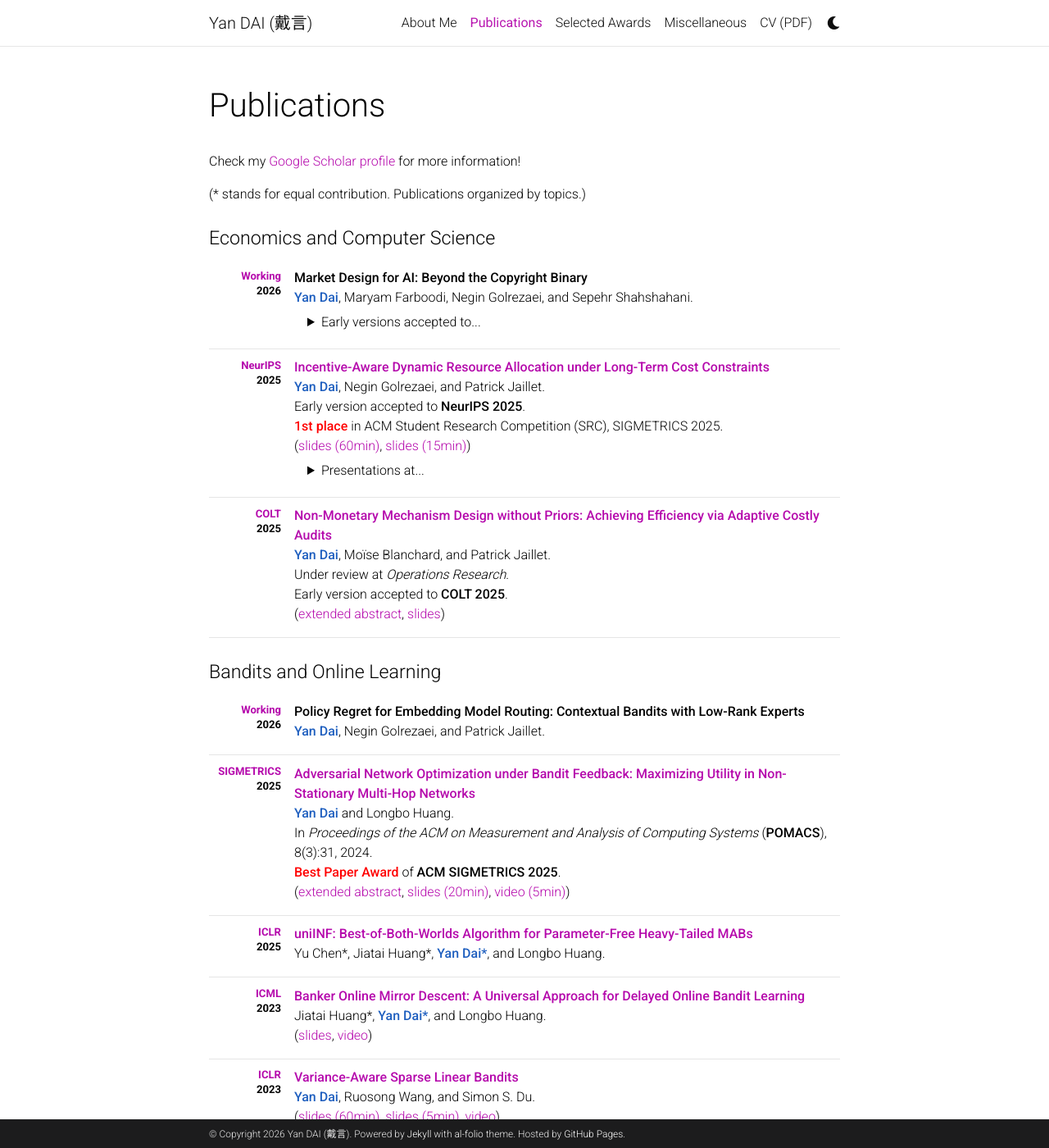
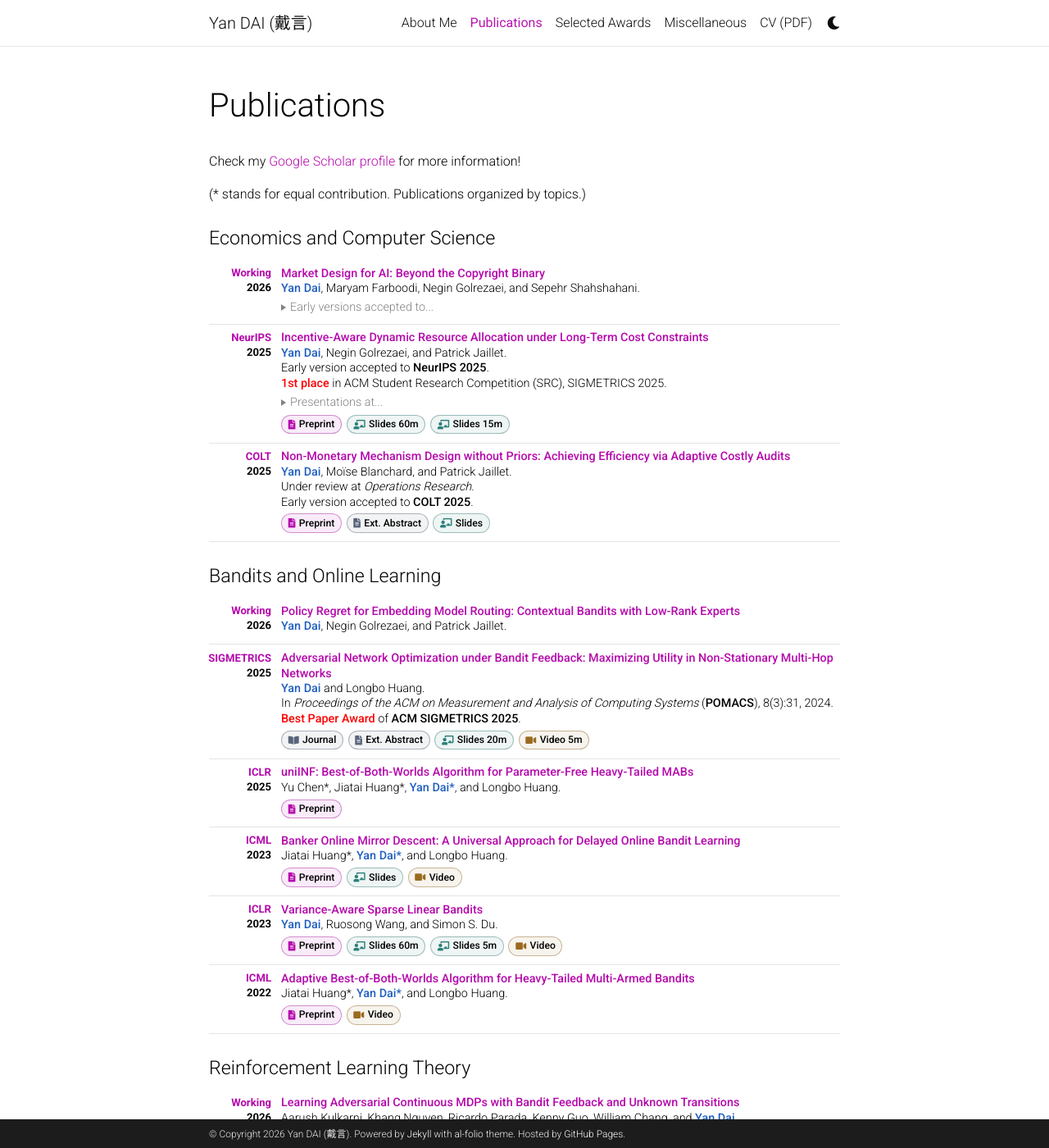
Before and after one commit to yandaichn/yandaichn.github.io, a Jekyll site: the page built from _pages/publications.md, in a window 1280 px wide and 1400 px high. Shown: the whole window at 82% size. Built offline with Jekyll 4.4.1, drawn with Linux system fonts in a browser that asks for light colours; comment, search, counter and statistics services are not loaded; a style sheet for code colours, icons or effects is not loaded; some of the changed text lies outside the part shown.

Commit message:
pub style

```diff
--- /dev/null
+++ b/_includes/pub-links.html
@@ -0,0 +1,27 @@
+{%- assign rows = include.links | newline_to_br | split: '<br />' -%}
+<div class="pub-links">
+  {%- for row in rows -%}
+    {%- assign item = row | strip -%}
+    {%- if item != "" -%}
+      {%- assign parts = item | split: "|" -%}
+      {%- assign label = parts[0] | strip -%}
+      {%- assign url = parts[1] | strip -%}
+      {%- assign kind = parts[2] | strip | default: "link" -%}
+      {%- assign icon = "fa-external-link-alt" -%}
+      {%- if kind == "paper" -%}
+        {%- assign icon = "fa-file-alt" -%}
+      {%- elsif kind == "abstract" -%}
+        {%- assign icon = "fa-file-alt" -%}
+      {%- elsif kind == "journal" -%}
+        {%- assign icon = "fa-book-open" -%}
+      {%- elsif kind == "slides" -%}
+        {%- assign icon = "fa-chalkboard-teacher" -%}
+      {%- elsif kind == "video" -%}
+        {%- assign icon = "fa-video" -%}
+      {%- endif -%}
+      <a class="pub-link pub-link-{{ kind }}" href="{{ url }}" target="_blank" rel="noopener">
+        <i class="fas {{ icon }}" aria-hidden="true"></i><span>{{ label }}</span>
+      </a>
+    {%- endif -%}
+  {%- endfor -%}
+</div>
--- a/_pages/publications.md
+++ b/_pages/publications.md
@@ -13,9 +13,8 @@ Check my [Google Scholar profile](https://scholar.google.com/citations?user=gkG4
 # Economics and Computer Science
 <ul class="pub-list">
 {% capture pub %}
-**Market Design for AI: Beyond the Copyright Binary**
+<span class="pub-title">Market Design for AI: Beyond the Copyright Binary</span>
 **<span class="author-highlight">Yan Dai</span>**, Maryam Farboodi, Negin Golrezaei, and Sepehr Shahshahani.
-
 <details markdown="block">
 <summary>Early versions accepted to...</summary>
 
@@ -30,12 +29,10 @@ Check my [Google Scholar profile](https://scholar.google.com/citations?user=gkG4
 {% include pub-item.html venue="Working" year="2026" content=pub %}
 
 {% capture pub %}
-**[Incentive-Aware Dynamic Resource Allocation under Long-Term Cost Constraints](https://arxiv.org/abs/2507.09473)**
+<span class="pub-title">Incentive-Aware Dynamic Resource Allocation under Long-Term Cost Constraints</span>
 **<span class="author-highlight">Yan Dai</span>**, Negin Golrezaei, and Patrick Jaillet.
 Early version accepted to **NeurIPS 2025**.
 **<font color="red">1st place</font>** in ACM Student Research Competition (SRC), SIGMETRICS 2025.
-([slides (60min)](/files/slides_NeurIPS25_Constr_Alloc_Strategic_Agents.pdf), [slides (15min)](/files/slides_NeurIPS25_Constr_Alloc_Strategic_Agents_Short.pdf))
-
 <details markdown="block">
 <summary>Presentations at...</summary>
 
@@ -45,15 +42,25 @@ Early version accepted to **NeurIPS 2025**.
 [TwoSigma PhD Fellowship Reception](https://www.linkedin.com/posts/two-sigma-investments_two-sigma-2025-phd-fellowship-activity-7432484564134051842-6gzN) (Feb, 2026),
 [Citadel Securities PhD Summit](https://www.citadelsecurities.com/careers/programs-and-events/phd-summit/) (Apr, 2026).
 </details>
+{% include pub-links.html links="
+Preprint|https://arxiv.org/abs/2507.09473|paper
+Slides 60m|/files/slides_NeurIPS25_Constr_Alloc_Strategic_Agents.pdf|slides
+Slides 15m|/files/slides_NeurIPS25_Constr_Alloc_Strategic_Agents_Short.pdf|slides
+" %}
 {% endcapture %}
 {% include pub-item.html venue="NeurIPS" year="2025" content=pub %}
 
 {% capture pub %}
-**[Non-Monetary Mechanism Design without Priors: Achieving Efficiency via Adaptive Costly Audits](https://arxiv.org/abs/2502.08412)**
+<span class="pub-title">Non-Monetary Mechanism Design without Priors: Achieving Efficiency via Adaptive Costly Audits</span>
 **<span class="author-highlight">Yan Dai</span>**, Moïse Blanchard, and Patrick Jaillet.
 Under review at *Operations Research*.
 Early version accepted to **COLT 2025**.
-([extended abstract](https://proceedings.mlr.press/v291/dai25a/dai25a.pdf), [slides](/files/slides_COLT25_Mech_Design_via_Audits.pdf))
+
+{% include pub-links.html links="
+Preprint|https://arxiv.org/abs/2502.08412|paper
+Ext. Abstract|https://proceedings.mlr.press/v291/dai25a/dai25a.pdf|abstract
+Slides|/files/slides_COLT25_Mech_Design_via_Audits.pdf|slides
+" %}
 {% endcapture %}
 {% include pub-item.html venue="COLT" year="2025" content=pub %}
 </ul>
@@ -61,44 +68,69 @@ Early version accepted to **COLT 2025**.
 # Bandits and Online Learning
 <ul class="pub-list">
 {% capture pub %}
-**Policy Regret for Embedding Model Routing: Contextual Bandits with Low-Rank Experts**
+<span class="pub-title">Policy Regret for Embedding Model Routing: Contextual Bandits with Low-Rank Experts</span>
 **<span class="author-highlight">Yan Dai</span>**, Negin Golrezaei, and Patrick Jaillet.
 {% endcapture %}
 {% include pub-item.html venue="Working" year="2026" content=pub %}
 
 {% capture pub %}
-**[Adversarial Network Optimization under Bandit Feedback: Maximizing Utility in Non-Stationary Multi-Hop Networks](https://dl.acm.org/doi/10.1145/3700413)**
+<span class="pub-title">Adversarial Network Optimization under Bandit Feedback: Maximizing Utility in Non-Stationary Multi-Hop Networks</span>
 **<span class="author-highlight">Yan Dai</span>** and Longbo Huang.
 In *Proceedings of the ACM on Measurement and Analysis of Computing Systems* (**POMACS**), 8(3):31, 2024.
 **<font color="red">Best Paper Award</font>** of **ACM SIGMETRICS 2025**.
-([extended abstract](https://dl.acm.org/doi/10.1145/3726854.3727270), [slides (20min)](/files/slides_SIGMETRICS25_ANO_Bandit_Feedback.pdf), [video (5min)](https://youtu.be/DY2Qdu-Gk_8?si=9MKIHiEjfr0beQi4))
+
+{% include pub-links.html links="
+Journal|https://dl.acm.org/doi/10.1145/3700413|journal
+Ext. Abstract|https://dl.acm.org/doi/10.1145/3726854.3727270|abstract
+Slides 20m|/files/slides_SIGMETRICS25_ANO_Bandit_Feedback.pdf|slides
+Video 5m|https://youtu.be/DY2Qdu-Gk_8?si=9MKIHiEjfr0beQi4|video
+" %}
 {% endcapture %}
 {% include pub-item.html venue="SIGMETRICS" year="2025" content=pub %}
 
 {% capture pub %}
-**[uniINF: Best-of-Both-Worlds Algorithm for Parameter-Free Heavy-Tailed MABs](https://arxiv.org/abs/2410.03284)**
+<span class="pub-title">uniINF: Best-of-Both-Worlds Algorithm for Parameter-Free Heavy-Tailed MABs</span>
 Yu Chen\*, Jiatai Huang\*, **<span class="author-highlight">Yan Dai*</span>**, and Longbo Huang.
+
+{% include pub-links.html links="
+Preprint|https://arxiv.org/abs/2410.03284|paper
+" %}
 {% endcapture %}
 {% include pub-item.html venue="ICLR" year="2025" content=pub %}
 
 {% capture pub %}
-**[Banker Online Mirror Descent: A Universal Approach for Delayed Online Bandit Learning](https://arxiv.org/abs/2301.10500)**
+<span class="pub-title">Banker Online Mirror Descent: A Universal Approach for Delayed Online Bandit Learning</span>
 Jiatai Huang\*, **<span class="author-highlight">Yan Dai*</span>**, and Longbo Huang.
-([slides](/files/slides_ICML23_Banker_OMD.pdf), [video](https://icml.cc/virtual/2023/poster/24900))
+
+{% include pub-links.html links="
+Preprint|https://arxiv.org/abs/2301.10500|paper
+Slides|/files/slides_ICML23_Banker_OMD.pdf|slides
+Video|https://icml.cc/virtual/2023/poster/24900|video
+" %}
 {% endcapture %}
 {% include pub-item.html venue="ICML" year="2023" content=pub %}
 
 {% capture pub %}
-**[Variance-Aware Sparse Linear Bandits](https://arxiv.org/abs/2205.13450)**
+<span class="pub-title">Variance-Aware Sparse Linear Bandits</span>
 **<span class="author-highlight">Yan Dai</span>**, Ruosong Wang, and Simon S. Du.
-([slides (60min)](/files/slides_ICLR23_Variance_Aware_Sparse_LinBandits.pdf), [slides (5min)](/files/slides_ICLR23_Variance_Aware_Sparse_LinBandits_Short.pdf), [video](https://iclr.cc/virtual/2023/poster/11675))
+
+{% include pub-links.html links="
+Preprint|https://arxiv.org/abs/2205.13450|paper
+Slides 60m|/files/slides_ICLR23_Variance_Aware_Sparse_LinBandits.pdf|slides
+Slides 5m|/files/slides_ICLR23_Variance_Aware_Sparse_LinBandits_Short.pdf|slides
+Video|https://iclr.cc/virtual/2023/poster/11675|video
+" %}
 {% endcapture %}
 {% include pub-item.html venue="ICLR" year="2023" content=pub %}
 
 {% capture pub %}
-**[Adaptive Best-of-Both-Worlds Algorithm for Heavy-Tailed Multi-Armed Bandits](https://arxiv.org/abs/2201.11921)**
+<span class="pub-title">Adaptive Best-of-Both-Worlds Algorithm for Heavy-Tailed Multi-Armed Bandits</span>
 Jiatai Huang\*, **<span class="author-highlight">Yan Dai*</span>**, and Longbo Huang.
-([video](https://icml.cc/virtual/2022/spotlight/16610))
+
+{% include pub-links.html links="
+Preprint|https://arxiv.org/abs/2201.11921|paper
+Video|https://icml.cc/virtual/2022/spotlight/16610|video
+" %}
 {% endcapture %}
 {% include pub-item.html venue="ICML" year="2022" content=pub %}
 </ul>
@@ -106,29 +138,45 @@ Jiatai Huang\*, **<span class="author-highlight">Yan Dai*</span>**, and Longbo H
 # Reinforcement Learning Theory
 <ul class="pub-list">
 {% capture pub %}
-**Learning Adversarial Continuous MDPs with Bandit Feedback and Unknown Transitions**
+<span class="pub-title">Learning Adversarial Continuous MDPs with Bandit Feedback and Unknown Transitions</span>
 Aarush Kulkarni, Khang Nguyen, Ricardo Parada, Kenny Guo, William Chang, and **<span class="author-highlight">Yan Dai</span>**.
 {% endcapture %}
 {% include pub-item.html venue="Working" year="2026" content=pub %}
 
 {% capture pub %}
-**[Refined Sample Complexity for Markov Games with Independent Linear Function Approximation](https://arxiv.org/abs/2402.07082)**
+<span class="pub-title">Refined Sample Complexity for Markov Games with Independent Linear Function Approximation</span>
 **<span class="author-highlight">Yan Dai</span>**, Qiwen Cui, and Simon S. Du.
-([extended abstract](https://proceedings.mlr.press/v247/dai24a/dai24a.pdf), [slides](/files/slides_COLT24_Linear_Markov_Games.pdf))
+
+{% include pub-links.html links="
+Preprint|https://arxiv.org/abs/2402.07082|paper
+Ext. Abstract|https://proceedings.mlr.press/v247/dai24a/dai24a.pdf|abstract
+Slides|/files/slides_COLT24_Linear_Markov_Games.pdf|slides
+" %}
 {% endcapture %}
 {% include pub-item.html venue="COLT" year="2024" content=pub %}
 
 {% capture pub %}
-**[Refined Regret for Adversarial MDPs with Linear Function Approximation](https://arxiv.org/abs/2301.12942)**
+<span class="pub-title">Refined Regret for Adversarial MDPs with Linear Function Approximation</span>
 **<span class="author-highlight">Yan Dai</span>**, Haipeng Luo, Chen-Yu Wei, and Julian Zimmert.
-([slides (60min)](/files/slides_ICML23_Linear_AMDP.pdf), [slides (5min)](/files/slides_ICML23_Linear_AMDP_Short.pdf), [video](https://icml.cc/virtual/2023/poster/24760))
+
+{% include pub-links.html links="
+Preprint|https://arxiv.org/abs/2301.12942|paper
+Slides 60m|/files/slides_ICML23_Linear_AMDP.pdf|slides
+Slides 5m|/files/slides_ICML23_Linear_AMDP_Short.pdf|slides
+Video|https://icml.cc/virtual/2023/poster/24760|video
+" %}
 {% endcapture %}
 {% include pub-item.html venue="ICML" year="2023" content=pub %}
 
 {% capture pub %}
-**[Follow-the-Perturbed-Leader for Adversarial Markov Decision Processes with Bandit Feedback](https://arxiv.org/abs/2205.13451)**
+<span class="pub-title">Follow-the-Perturbed-Leader for Adversarial Markov Decision Processes with Bandit Feedback</span>
 **<span class="author-highlight">Yan Dai</span>**, Haipeng Luo, and Liyu Chen.
-([slides](/files/slides_NeurIPS22_FTPL_for_AMDP.pdf), [video](https://neurips.cc/virtual/2022/poster/54395))
+
+{% include pub-links.html links="
+Preprint|https://arxiv.org/abs/2205.13451|paper
+Slides|/files/slides_NeurIPS22_FTPL_for_AMDP.pdf|slides
+Video|https://neurips.cc/virtual/2022/poster/54395|video
+" %}
 {% endcapture %}
 {% include pub-item.html venue="NeurIPS" year="2022" content=pub %}
 </ul>
@@ -136,15 +184,24 @@ Aarush Kulkarni, Khang Nguyen, Ricardo Parada, Kenny Guo, William Chang, and **<
 # Deep Learning Theory
 <ul class="pub-list">
 {% capture pub %}
-**[Understanding Adam Optimizer via Online Learning of Updates: Adam is FTRL in Disguise](https://arxiv.org/abs/2402.01567)**
+<span class="pub-title">Understanding Adam Optimizer via Online Learning of Updates: Adam is FTRL in Disguise</span>
 Kwangjun Ahn, Zhiyu Zhang, Yunbum Kook, and **<span class="author-highlight">Yan Dai</span>**.
+
+{% include pub-links.html links="
+Preprint|https://arxiv.org/abs/2402.01567|paper
+" %}
 {% endcapture %}
 {% include pub-item.html venue="ICML" year="2024" content=pub %}
 
 {% capture pub %}
-**[The Crucial Role of Normalization in Sharpness-Aware Minimization](https://arxiv.org/abs/2305.15287)**
+<span class="pub-title">The Crucial Role of Normalization in Sharpness-Aware Minimization</span>
 **<span class="author-highlight">Yan Dai*</span>**, Kwangjun Ahn\*, and Suvrit Sra.
-([slides](/files/slides_NeurIPS23_Normalization_in_SAM.pdf), [video](https://neurips.cc/virtual/2023/poster/69875))
+
+{% include pub-links.html links="
+Preprint|https://arxiv.org/abs/2305.15287|paper
+Slides|/files/slides_NeurIPS23_Normalization_in_SAM.pdf|slides
+Video|https://neurips.cc/virtual/2023/poster/69875|video
+" %}
 {% endcapture %}
 {% include pub-item.html venue="NeurIPS" year="2023" content=pub %}
 </ul>
--- a/_sass/_layout.scss
+++ b/_sass/_layout.scss
@@ -63,6 +63,13 @@ body.sticky-bottom-footer {
   color: var(--author-highlight-color);
 }
 
+.pub-title {
+  display: inline-block;
+  color: var(--global-theme-color);
+  font-weight: 450;
+  line-height: 1.28;
+}
+
 .pub-list {
   list-style: none;
   padding-left: 0;
@@ -70,9 +77,9 @@ body.sticky-bottom-footer {
 
   > li {
     display: grid;
-    grid-template-columns: 5.5rem minmax(0, 1fr);
-    column-gap: 1rem;
-    padding: 0.65rem 0;
+    grid-template-columns: 4.75rem minmax(0, 1fr);
+    column-gap: 0.75rem;
+    padding: 0.48rem 0 0.52rem;
     border-bottom: 1px solid var(--global-divider-color);
   }
 
@@ -85,7 +92,7 @@ body.sticky-bottom-footer {
     font-size: 0.82rem;
     font-weight: 600;
     line-height: 1.25;
-    padding-top: 0.1rem;
+    padding-top: 0.03rem;
     text-align: right;
     white-space: nowrap;
   }
@@ -96,11 +103,118 @@ body.sticky-bottom-footer {
 
   .pub-body {
     min-width: 0;
+    font-size: 0.9rem;
+    line-height: 1.42;
 
     > p {
-      margin-bottom: 0.35rem;
+      margin-bottom: 0.22rem;
+    }
+
+    > p:first-child {
+      line-height: 1.28;
+    }
+
+    details {
+      margin: 0.22rem 0 0.05rem;
+      padding: 0;
+    }
+
+    summary {
+      display: inline-flex;
+      align-items: center;
+      gap: 0.32rem;
+      margin: 0;
+      padding: 0;
+      color: var(--global-text-color-light);
+      cursor: pointer;
+      list-style: none;
+
+      &::-webkit-details-marker {
+        display: none;
+      }
+
+      &::before {
+        content: "";
+        width: 0;
+        height: 0;
+        border-top: 0.28rem solid transparent;
+        border-bottom: 0.28rem solid transparent;
+        border-left: 0.42rem solid var(--global-text-color-light);
+        transform-origin: 42% 50%;
+        transition: transform 0.12s ease;
+      }
+
+      &:hover {
+        color: var(--global-theme-color);
+
+        &::before {
+          border-left-color: var(--global-theme-color);
+        }
+      }
+    }
+
+    details[open] summary {
+      margin-bottom: 0.18rem;
+
+      &::before {
+        transform: rotate(90deg);
+      }
+    }
+
+    details > p,
+    details > ul,
+    details > ol {
+      margin: 0 0 0.22rem 0;
+      padding-left: 0;
     }
   }
+}
+
+.pub-links {
+  display: flex;
+  flex-wrap: wrap;
+  gap: 0.35rem;
+  margin: 0.28rem 0 0.12rem;
+}
+
+.pub-link {
+  --pub-link-color: var(--global-theme-color);
+  display: inline-flex;
+  align-items: center;
+  gap: 0.28rem;
+  border: 1px solid color-mix(in srgb, var(--pub-link-color) 34%, var(--global-divider-color));
+  border-radius: 999px;
+  padding: 0.2rem 0.48rem;
+  background: color-mix(in srgb, var(--pub-link-color) 8%, transparent);
+  color: var(--pub-link-color);
+  font-size: 0.76rem;
+  font-weight: 500;
+  line-height: 1.25;
+  text-decoration: none;
+
+  &:hover {
+    border-color: var(--pub-link-color);
+    background: color-mix(in srgb, var(--pub-link-color) 13%, transparent);
+    color: var(--pub-link-color);
+    text-decoration: none;
+  }
+
+  i {
+    font-size: 0.72rem;
+  }
+}
+
+.pub-link-slides {
+  --pub-link-color: var(--pub-link-slides-color);
+}
+
+.pub-link-video {
+  --pub-link-color: var(--pub-link-video-color);
+}
+
+.pub-link-abstract,
+.pub-link-journal {
+  --pub-link-color: var(--pub-link-muted-color);
 }
 
 .page-misc .post article {
--- a/_sass/_themes.scss
+++ b/_sass/_themes.scss
@@ -10,6 +10,10 @@
   --global-theme-color: #{$purple-color};
   --global-hover-color: #{$purple-color};
   --author-highlight-color: #1f5fbf;
+  --pub-link-paper-color: var(--global-theme-color);
+  --pub-link-slides-color: #2b8079;
+  --pub-link-video-color: #9a6a1f;
+  --pub-link-muted-color: #58647a;
   --global-footer-bg-color: #{$grey-color-dark};
   --global-footer-text-color: #{$grey-color-light};
   --global-footer-link-color: #{$white-color};
@@ -42,6 +46,10 @@ html[data-theme='dark'] {
   --global-theme-color: #{$cyan-color};
   --global-hover-color: #{$cyan-color};
   --author-highlight-color: #7cc7ff;
+  --pub-link-paper-color: var(--global-theme-color);
+  --pub-link-slides-color: #6fcfc1;
+  --pub-link-video-color: #d8aa55;
+  --pub-link-muted-color: #aeb8c8;
   --global-footer-bg-color: #{$grey-color-light};
   --global-footer-text-color: #{$grey-color-dark};
   --global-footer-link-color: #{$black-color};
```
Also changed, not shown: 1 other file.
